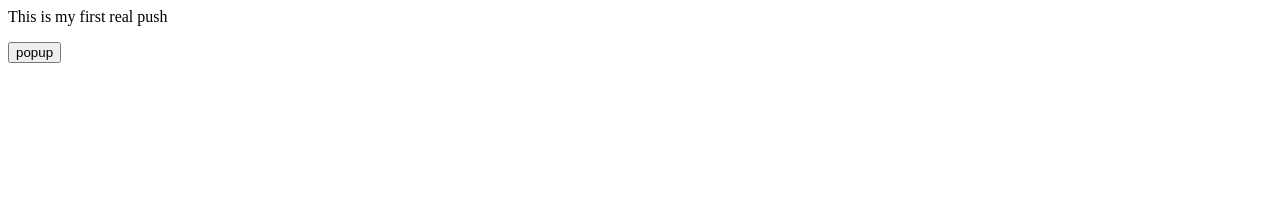
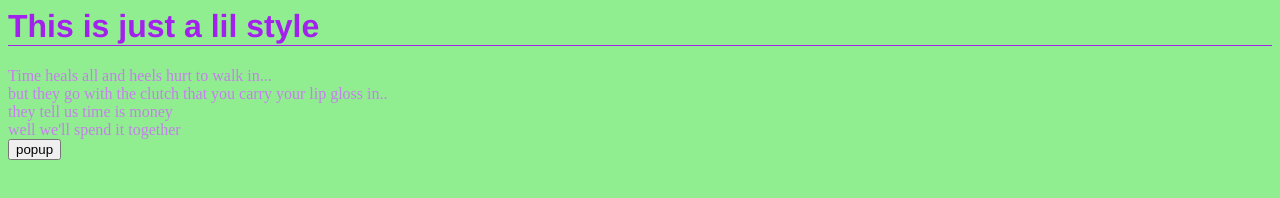
Before and after one commit to pcosentino/StartupProject, a plain HTML site: page index.html in a window 1280 px wide. Drawn offline with Linux system fonts and the light colour scheme.

Commit message:
adding some style

```diff
--- a/index.html
+++ b/index.html
@@ -1,5 +1,6 @@
 <html>
 <head>
+	<title>My New Page</title>
 <script type="text/JavaScript">
 <!--
 function popup() {
@@ -7,9 +8,15 @@ alert("Woo-Hoo it worked!")
 }
 //-->
 </script>
+<link type="text/css" rel="stylesheet" href="indexstyle.css">
 </head>
 <body>
-	<p>This is my first real push</p>
+	<h1>This is just a lil style</h1>
+	<p>Time heals all and heels hurt to walk in...<br>
+		but they go with the clutch that you carry your lip gloss in..<br>
+		they tell us time is money<br>
+		well we'll spend it together<br>
+
 <input type="button" onclick="popup()" value="popup">
 </body>
 </html>
--- /dev/null
+++ b/indexstyle.css
@@ -0,0 +1,14 @@
+html {
+	background:lightgreen;
+}
+
+h1 {
+	color:#a321ed;
+	border-bottom:1px solid #a321ed;
+	font-family:helvetica;
+
+}
+
+p {
+	color:#c77fed;
+}
```
